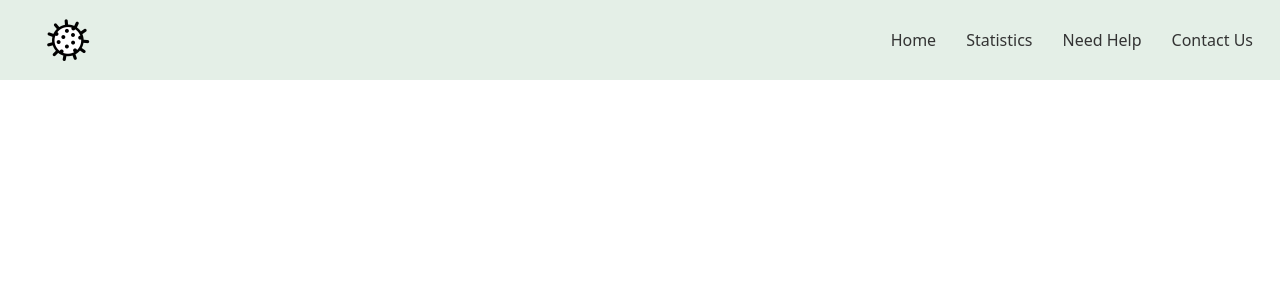
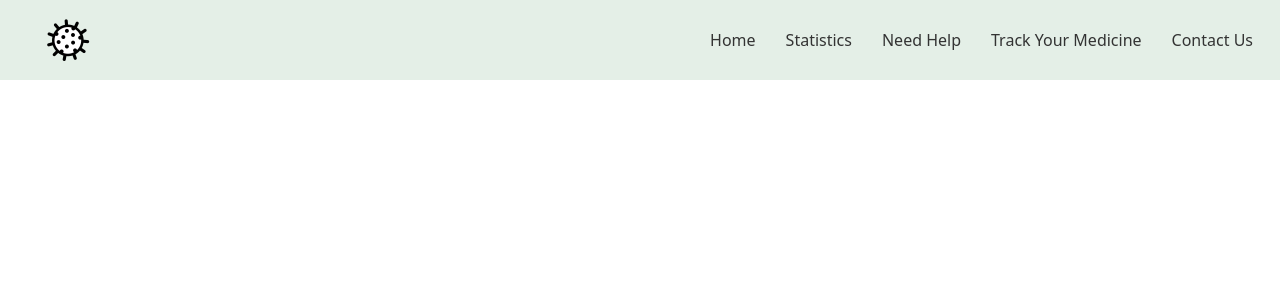
Before and after one commit to deepvashisth/Covid_Tracker, a React (Create React App) app: page /medicine in a window 1280 px wide. Shown: the top 300 px of the page. Built offline with nearby package versions, Linux system fonts and the light colour scheme; a web font is replaced by a local one.

Commit message:
medicineComp added

```diff
--- a/src/App.js
+++ b/src/App.js
@@ -8,6 +8,7 @@ import Quiz from './component/Quiz'
 import IndiaStats from './component/Stats'
 import Vaccine from './component/Vaccine'
 import WorldHomeStats from './component/WorldHomeStats'
+import Medicine from './component/Medicine'
 
 
 
@@ -28,6 +29,8 @@ const App = () => {
               <Route path="/IndiaStats"  component={IndiaStats} />
               <Route path="/vaccine"  component={Vaccine} />
               <Route path="/WorldHomeStats"  component={WorldHomeStats} />
+              <Route path="/medicine"  component={Medicine} />
+
 
 
           </Switch>
--- /dev/null
+++ b/src/component/Medicine.js
@@ -0,0 +1,16 @@
+
+
+
+
+
+const Medicine = () => {
+
+
+    return (
+        <div>
+
+        </div>
+    )
+}
+
+export default Medicine
--- a/src/component/NavigationBar.js
+++ b/src/component/NavigationBar.js
@@ -50,9 +50,15 @@ return (
               <li>
                 <Link to='/needhelp'>Need Help</Link>
               </li>
+
+              <li>
+                <Link to='/medicine'>Track Your Medicine</Link>
+              </li>
               <li>
                 <Link to='/Contact'>Contact Us</Link>
               </li>
+
+
             </ul>
 
 
--- a/src/component/WorldHomeStats.js
+++ b/src/component/WorldHomeStats.js
@@ -1,10 +1,10 @@
-import Worldstats from './WorldStats'
+import WorldStats from  './WorldStats.js'
 import CountryWise from  './CountryWise'
 
 const WorldHomeStats = () => {
     return (
         <div>
-        <Worldstats />
+        <WorldStats />
         <CountryWise />
         </div>
     )
```
